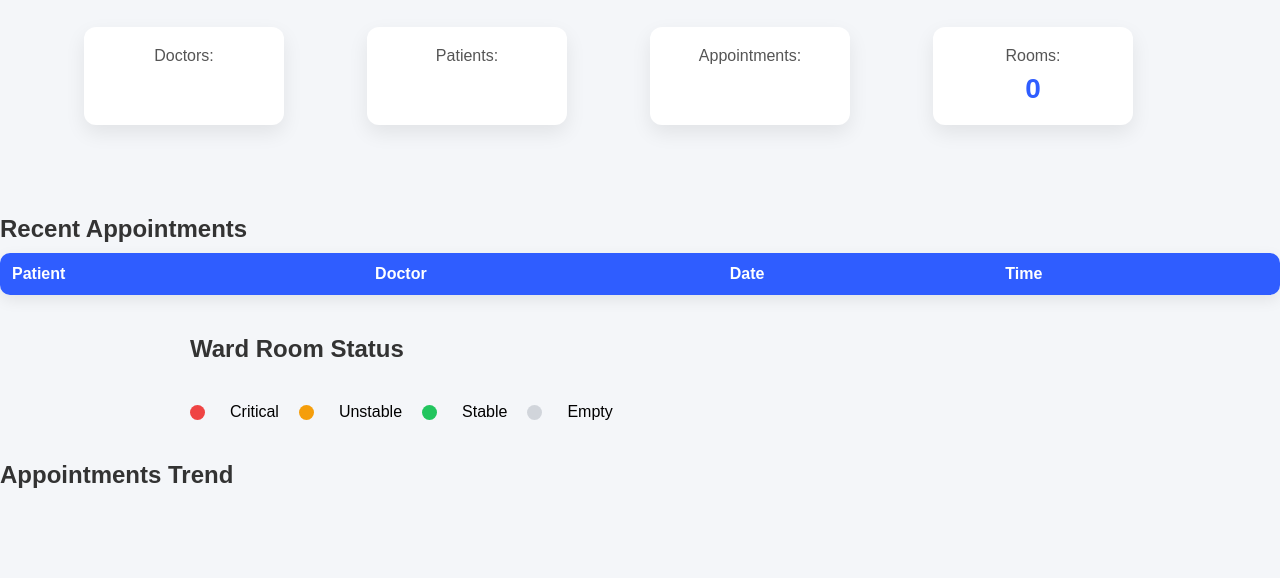
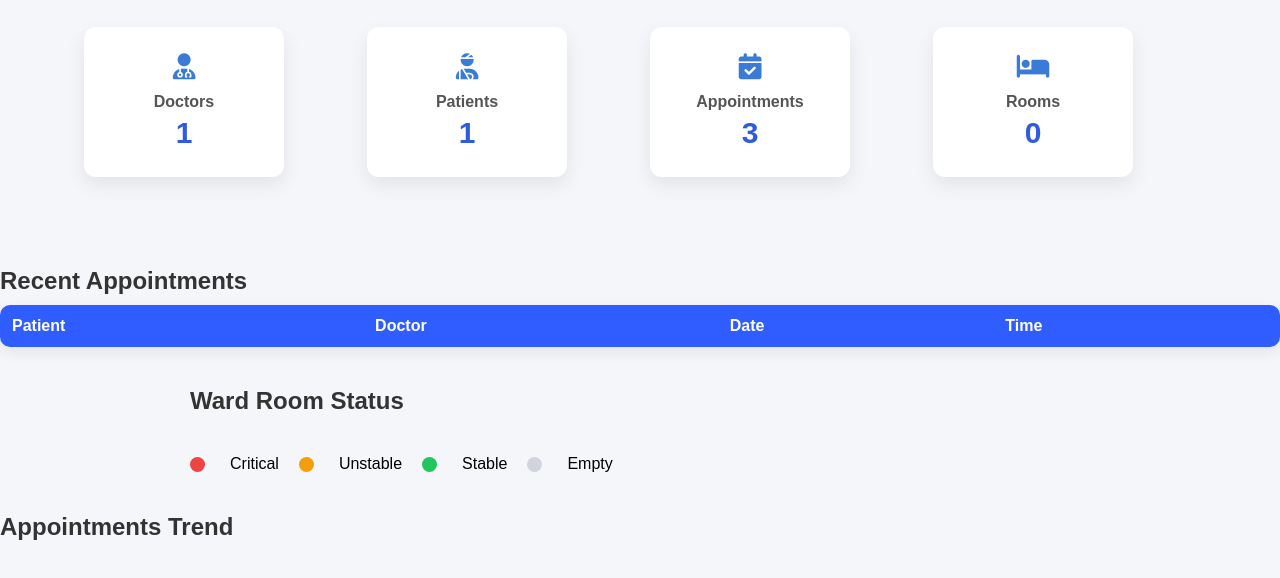
Before and after one commit to Pranay-Gupta-24/Hospital_Management_System, a plain HTML site: page frontend/dashboard.html in a window 1280 px wide. Shown: the part 175-753 px from the top of the page. Drawn offline with nearby package versions, Linux system fonts and the light colour scheme; no server answers; sample sign-in values are in the browser's storage.

Commit message:
updated modules

```diff
--- a/frontend/css/style.css
+++ b/frontend/css/style.css
@@ -195,40 +195,95 @@ h1 {
 /* Cards Section */
 .cards {
     display: grid;
-  justify-content: space-between;
     grid-template-columns: repeat(4, 1fr);
     gap: 20px;
     margin: 30px 0;
 }
 
+/* CARD BASE */
 .card {
-  flex: 1;
-  background: #ffffff;
-  padding: 20px;
+    position: relative;
+    height: 150px;
+    background: white;
     border-radius: 12px;
-  text-align: center;
     box-shadow: 0 8px 20px rgba(0,0,0,0.08);
-  transition: 0.3s;
+    overflow: hidden;
+    cursor: pointer;
 }
 
-.card:hover {
-  transform: translateY(-5px);
+/* MAIN CONTENT */
+.card-main {
+    position: absolute;
+    top: 0;
+    left: 0;
+    width: 100%;
+    height: 100%;
+    display: flex;
+    flex-direction: column;
+    justify-content: center;
+    align-items: center;
+    gap: 5px;
+    transition: 0.4s;
 }
 
-/* Card Text */
-.card {
+.card-main h3 {
+    margin: 0;
     font-size: 16px;
     color: #555;
 }
 
-.card span {
-  display: block;
-  font-size: 28px;
+.card-main span {
+    margin: 0;
+    font-size: 30px;
     font-weight: bold;
-  margin-top: 8px;
-  color: #2f5dff;
+    color: #2f5bdf;
 }
 
+/* HOVER CONTENT */
+.card-hover {
+    position: absolute;
+    top: 0;
+    left: 0;
+    width: 100%;
+    height: 100%;
+
+    background: linear-gradient(135deg, #3a7bd5, #00d2ff);
+    color: white;
+
+    display: flex;
+    justify-content: center;
+    align-items: center;
+
+    text-align: center;
+    padding: 10px;
+
+    opacity: 0;
+    transform: translateY(100%);
+    transition: 0.4s;
+}
+.card:hover {
+    transform: scale(1.05);
+}
+
+/* HOVER EFFECT */
+.card:hover .card-hover {
+    opacity: 1;
+    transform: translateY(0);
+}
+
+.card:hover .card-main {
+    opacity: 0;
+    transform: translateY(-100%);
+}
+.icon {
+    font-size: 26px;
+    color: #3a7bd5;
+    margin-bottom: 8px;
+}
+.card:hover .icon {
+    transform: scale(1.2);
+    transition: 0.3s;
+}
 /* Table Section */
 h2 {
   margin-bottom: 10px;
--- a/frontend/dashboard.html
+++ b/frontend/dashboard.html
@@ -9,6 +9,7 @@ if (localStorage.getItem("loggedIn") !== "true") {
     <title>Dashboard</title>
     <link rel="stylesheet" href="css/style.css">
     <link rel="stylesheet" href="https://cdnjs.cloudflare.com/ajax/libs/font-awesome/6.0.0/css/all.min.css">
+    <link rel="stylesheet" href="https://cdnjs.cloudflare.com/ajax/libs/font-awesome/6.5.0/css/all.min.css">
     <script src="https://cdn.jsdelivr.net/npm/chart.js"></script>
 </head>
 <body>
@@ -24,12 +25,53 @@ if (localStorage.getItem("loggedIn") !== "true") {
 <div class="container">
     <h1>Hospital Dashboard</h1>
 
-    <div class="cards">
-        <div class="card">Doctors: <span id="docCount"></span></div>
-        <div class="card">Patients: <span id="patCount"></span></div>
-        <div class="card">Appointments: <span id="appCount"></span></div>
-        <div class="card">Rooms: <span id="wardCount">0</span></div>
+   <div class="cards">
+
+    <div class="card">
+        <div class="card-main">
+            <i class="fa-solid fa-user-doctor icon"></i>
+            <h3>Doctors</h3>
+            <span id="docCount">1</span>
+        </div>
+        <div class="card-hover">
+            <p>Total Doctors Registered</p>
+        </div>
     </div>
+
+    <div class="card">
+        <div class="card-main">
+            <i class="fa-solid fa-user-injured icon"></i>
+            <h3>Patients</h3>
+            <span id="patCount">1</span>
+        </div>
+        <div class="card-hover">
+            <p>Total Patients</p>
+        </div>
+    </div>
+
+    <div class="card">
+        <div class="card-main">
+            <i class="fa-solid fa-calendar-check icon"></i>
+            <h3>Appointments</h3>
+            <span id="appCount">3</span>
+        </div>
+        <div class="card-hover">
+            <p>Appointments Scheduled</p>
+        </div>
+    </div>
+
+    <div class="card">
+        <div class="card-main">
+            <i class="fa-solid fa-bed icon"></i>
+            <h3>Rooms</h3>
+            <span id="wardCount">0</span>
+        </div>
+        <div class="card-hover">
+            <p>Available Rooms</p>
+        </div>
+    </div>
+
+</div>
 </div>
 <h2>Recent Appointments</h2>
 
```
Also changed, not shown: frontend/doctors.html (+1 -0 lines), 1 other file. Lines whose indentation alone changed are shown as unchanged.
